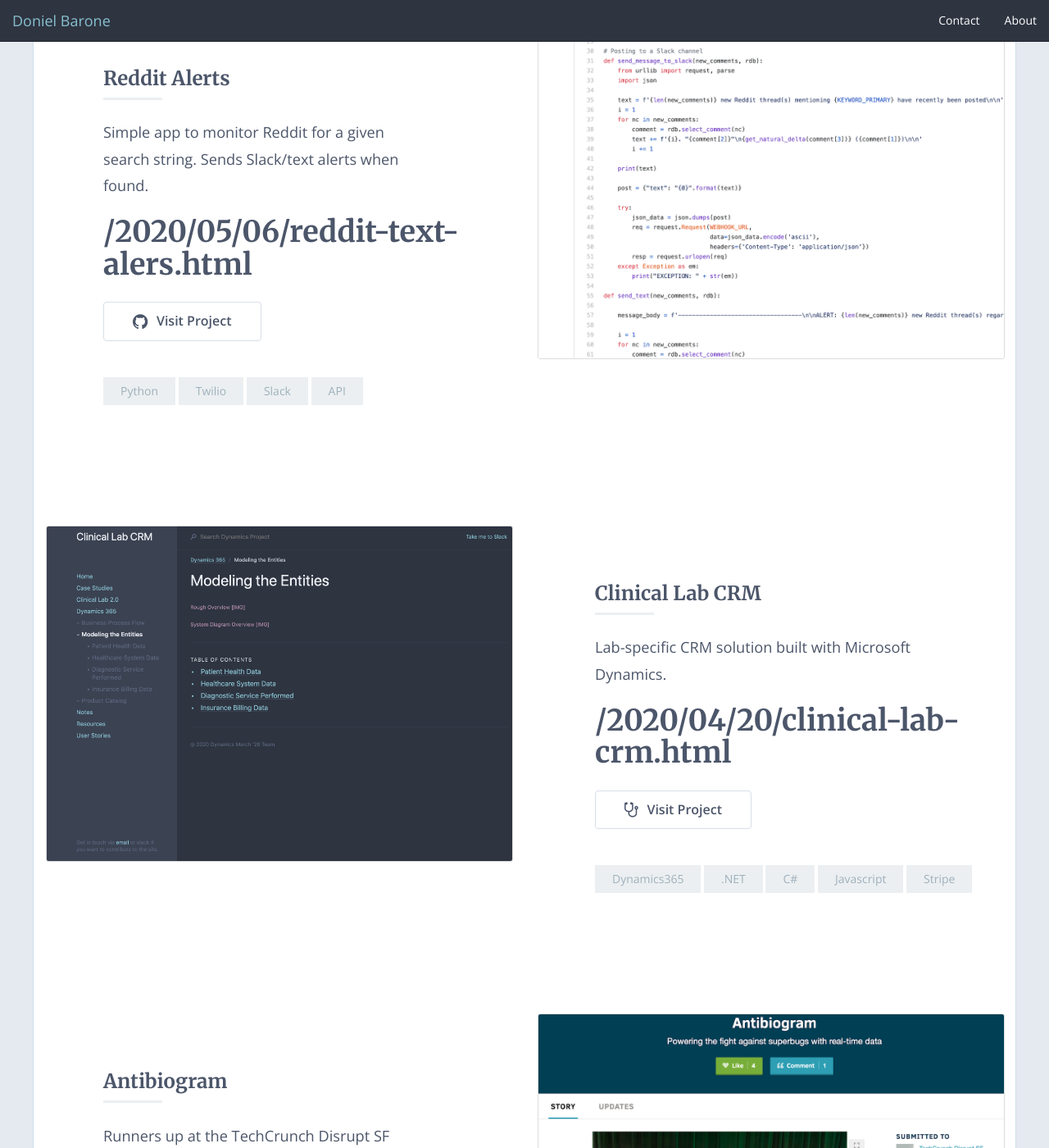
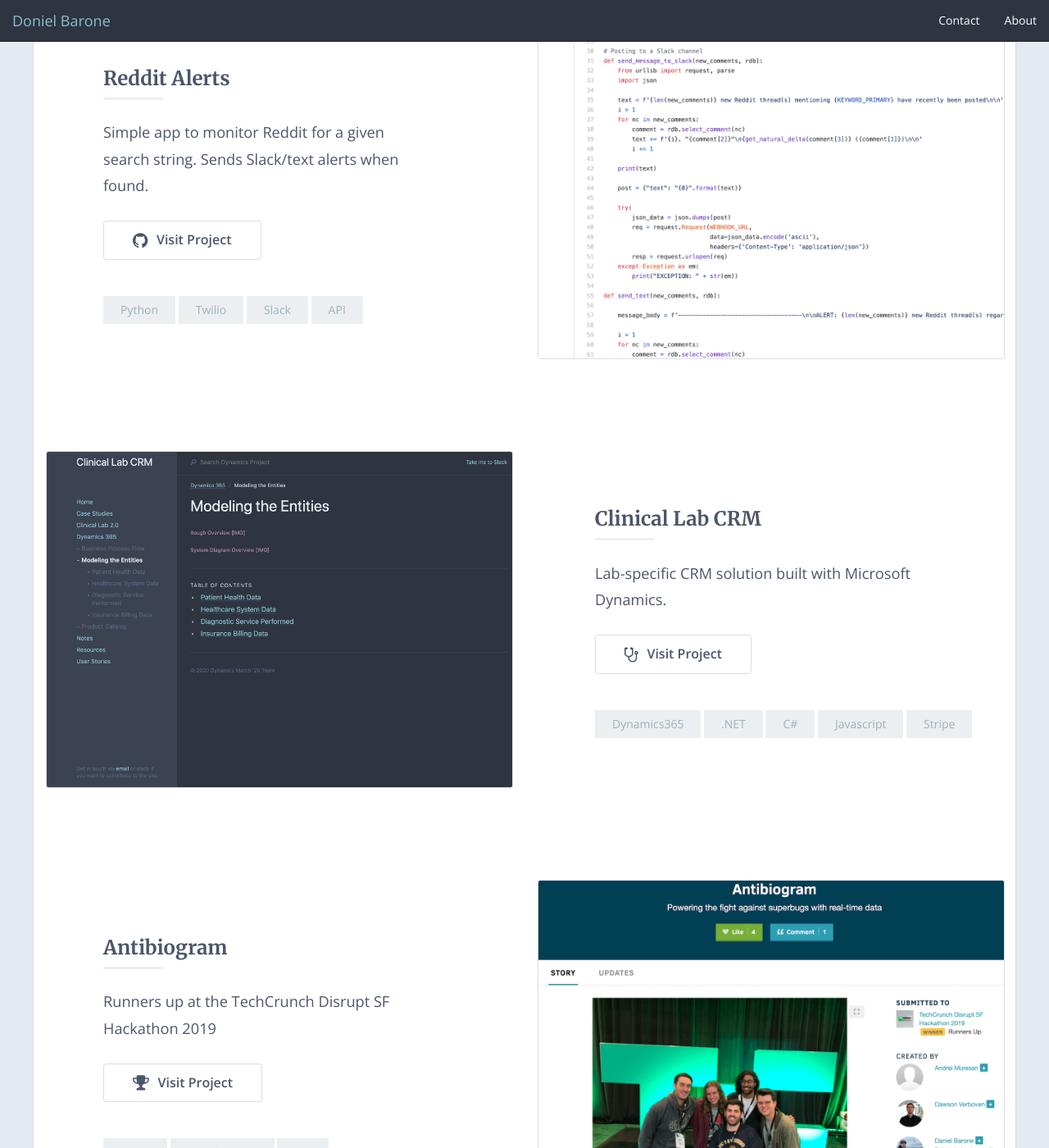
Before and after one commit to danielbarone/danielbarone.github.io, a Jekyll site: the page built from index.html, in a window 1280 px wide and 1400 px high, scrolled down 917 px. Shown: the whole window at 82% size. Built offline with Jekyll 4.4.1, drawn with Linux system fonts in a browser that asks for light colours; nearby versions of some CDN libraries; the list of posts is cut into pages by our own code; some of the changed text lies outside the part shown.

Commit message:
hard code posts

```diff
--- a/_config.yml
+++ b/_config.yml
@@ -34,7 +34,7 @@ plugins:
 pagination:
 
   # Site-wide kill switch, disabled here it doesn't run at all
-  enabled: true
+  enabled: false
 
   # Set to 'true' to enable pagination debugging. This can be enabled in the site config or only for individual pagination pages
   debug: false
--- a/_layouts/home.html
+++ b/_layouts/home.html
@@ -16,7 +16,93 @@
 
             <div class="break"></div>
 
-            {% for post in paginator.posts %}
+            <!-- Post Left -->
+            <div class="wow fadeIn">
+              <div class="content-wrap">
+                <div class="row">
+                  <div class="col-xs-12 col-md-6">
+                    <div class="content">
+                      <h3 class="title">Reddit Alerts</h3>
+
+                      <p class="excerpt">Simple app to monitor Reddit for a given search string. Sends Slack/text alerts when found.</p>
+
+                      <a href="https://github.com/danielbarone/reddit-text-alerts" target="_blank" class="project-link"><button class="btn btn-default btn-lg"><i class="fa fa-github fa-lg"></i>Visit Project</button></a>
+
+                      <div class="tags">
+                        <span>Python</span>
+                        <span>Twilio</span>
+                        <span>Slack</span>
+                        <span>API</span>
+                      </div>
+
+                    </div>
+                  </div>
+                  <div class="col-xs-12 col-md-6">
+                    <img class="img-responsive img-radius" src="/img/posts/reddit-text-alerts.png" title="Reddit Alerts">
+                  </div>
+                </div>
+              </div>
+            </div>
+
+            <!-- Post Right -->
+            <div class="wow fadeIn">
+              <div class="content-wrap">
+                <div class="row">
+                  <div class="col-xs-12 col-md-6">
+                    <img class="img-responsive img-radius" src="/img/posts/clinical-lab-crm.png" title="Clinical Lab CRM">
+                  </div>
+                  <div class="col-xs-12 col-md-6">
+                    <div class="content">
+                      <h3 class="title">Clinical Lab CRM</h3>
+
+                      <p class="excerpt">Lab-specific CRM solution built with Microsoft Dynamics.</p>
+
+                      <a href="https://smoothstack.github.io/" target="_blank" class="project-link"><button class="btn btn-default btn-lg"><i class="fa fa-stethoscope fa-lg"></i>Visit Project</button></a>
+
+                      <div class="tags">
+                        <span>Dynamics365</span>
+                        <span>.NET</span>
+                        <span>C#</span>
+                        <span>Javascript</span>
+                        <span>Stripe</span>
+                      </div>
+
+                    </div>
+                  </div>
+                </div>
+              </div>
+            </div>
+
+            <!-- Post Left -->
+            <div class="wow fadeIn">
+              <div class="content-wrap">
+                <div class="row">
+                  <div class="col-xs-12 col-md-6">
+                    <div class="content">
+                      <h3 class="title">Antibiogram</h3>
+
+                      <p class="excerpt">Runners up at the TechCrunch Disrupt SF Hackathon 2019</p>
+
+                      <a href="https://devpost.com/software/disrupt-u739ji" target="_blank" class="project-link"><button class="btn btn-default btn-lg"><i class="fa fa-trophy fa-lg"></i>Visit Project</button></a>
+
+                      <div class="tags">
+                        <span>React</span>
+                        <span>InterSystems</span>
+                        <span>API</span>
+                      </div>
+
+                    </div>
+                  </div>
+                  <div class="col-xs-12 col-md-6">
+                    <img class="img-responsive img-radius" src="/img/posts/techcrunch.png" title="Antibiogram">
+                  </div>
+                </div>
+              </div>
+            </div>
+
+
+
+            <!-- {% for post in paginator.posts %}
               <div class="wow fadeIn">
               {% if post.position == "left" %}
                 {% include content-left.html %}
@@ -28,7 +114,7 @@
               </div>
             {% endfor %}
 
-            {% include pagination.html %}
+            {% include pagination.html %} -->
 
           </div>
         </div>
--- a/index.html
+++ b/index.html
@@ -1,7 +1,7 @@
 ---
 layout: home
 pagination:
-  enabled: true
+  enabled: false
 ---
 
 <!-- BLANK -->
```
